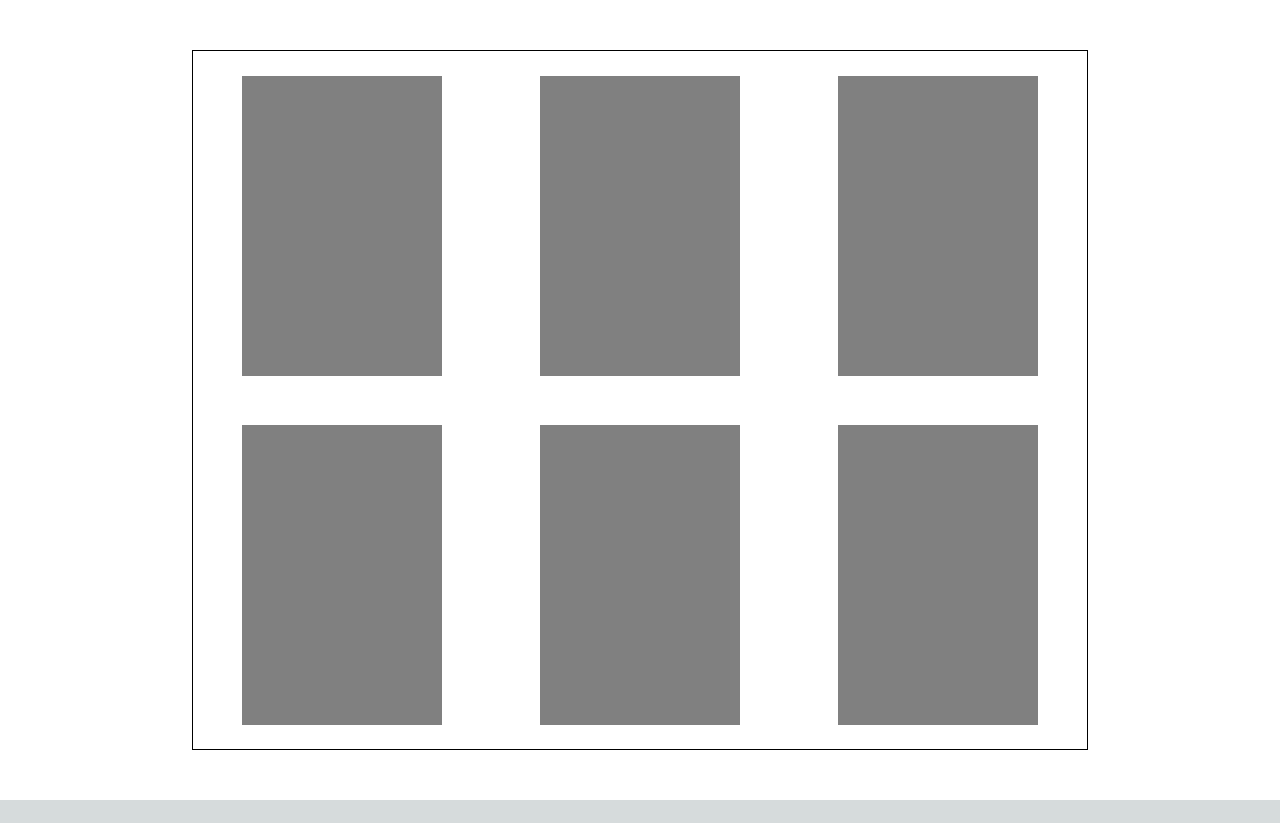
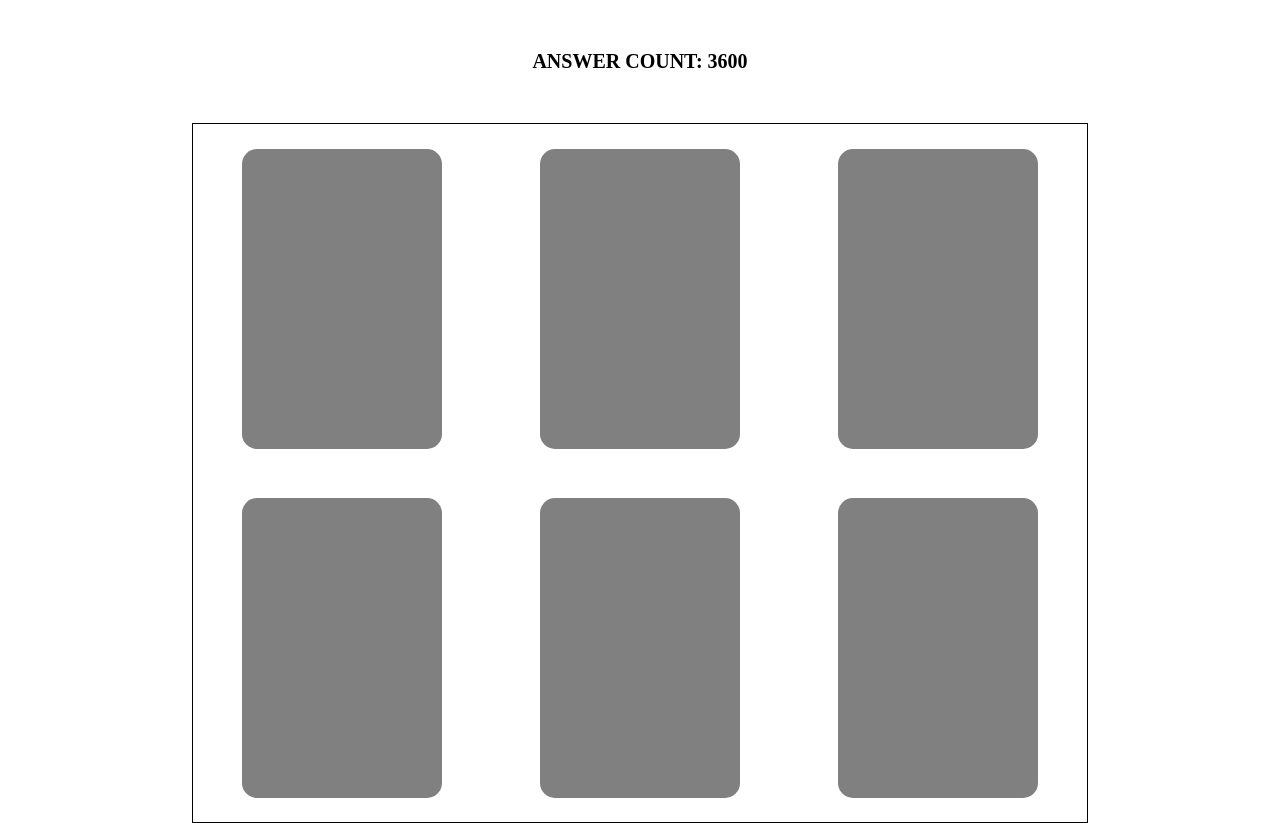
Before and after one commit to kdh3543/card_game, a Next.js app: page /game in a window 1280 px wide. Before the commit the page ends 800 px from the top, so only its background shows below. Built offline with nearby package versions, Linux system fonts and the light colour scheme.

Commit message:
Fix: card 선택 틀렸을 때 해당 부분만 돌아가는거 작업중

```diff
--- a/src/components/Game/Game.tsx
+++ b/src/components/Game/Game.tsx
@@ -1,37 +1,80 @@
-import styles from '@/styles/Game.module.css'
-import { useEffect, useState } from 'react'
+import styles from "@/styles/Game.module.css";
+import { useEffect, useState } from "react";
 
 function Game() {
-  const [cardArray, setCardArray] = useState<any>([])
-  const [flip, setFlip] = useState<any>([])
-  const [count, setCount] = useState(0)
-  const showCard = (index: number) => {
-    let tempArr = flip
-    tempArr[index] = !flip[index]
-    setFlip([...tempArr])
-    setCount(count + 1)
-    if (count >= 2) {
-      setFlip(Array.from({ length: 6 }, () => false))
-
-      setCount(0)
-    }
-    console.log(index)
-    console.log(flip)
-  }
+  const [cardArray, setCardArray] = useState<number[]>([]);
+  const [answerArray, setAnswerArray] = useState<number[]>([]);
+  const [flip, setFlip] = useState<boolean[]>([]);
+  const [cardCount, setCardCount] = useState(0);
+  const [answer, setAnswer] = useState<number[]>([]);
+  const [answerCount, setAnswerCount] = useState(0);
+  const [time, setTime] = useState(3600);
 
   useEffect(() => {
-    setFlip(Array.from({ length: 6 }, () => false))
-    setCardArray(Array.from({ length: 6 }, (_, i) => i))
-  }, [])
+    const date = new Date(3600);
+    console.log(date);
+    setTimeout(() => {}, 1);
+  }, [time]);
+
+  const choiceCard = (index: number, value: number) => {
+    setAnswer([...answer, value]);
+
+    let tempArr = flip;
+    tempArr[index] = true;
+    setCardCount(cardCount + 1);
+    setFlip([...tempArr]);
+    console.log(answer);
+  };
+
+  useEffect(() => {
+    if (cardCount === 2) {
+      console.log(answer);
+      // setAnswer([]);
+      if (answer[answer.length - 1] === answer[answer.length - 2]) {
+        setAnswerCount(answerCount + 1);
+      } else {
+        console.log(flip);
+        setTimeout(() => {
+          setFlip(Array.from({ length: 6 }, () => false));
+        }, 100);
+      }
+      setCardCount(0);
+    }
+  }, [cardCount]);
+
+  console.log(flip);
+  useEffect(() => {
+    setFlip(Array.from({ length: 6 }, () => true));
+    setTimeout(() => {
+      setFlip(Array.from({ length: 6 }, () => false));
+    }, 1000);
+    setCardArray(
+      Array.from({ length: 6 }, (_, i) => Math.ceil((i + 1) / 2)).sort(
+        () => Math.random() - 0.5
+      )
+    );
+
+    console.log(cardArray);
+  }, []);
+
   return (
     <>
       <main className={styles.main}>
+        <div className={styles.answerCount}>
+          {"ANSWER COUNT:"} {time}
+        </div>
         <div className={styles.cardContainer}>
           {cardArray.map((value: number, index: number) => (
-            <div className={styles.card} key={value}>
+            <div className={styles.card} key={index}>
               <div
-                className={styles.cardContent}
-                onClick={() => showCard(index)}
+                className={
+                  flip[index] ? styles.cardContent : styles.cardCheckedContent
+                }
+                onClick={
+                  flip[index]
+                    ? (e) => e.preventDefault()
+                    : () => choiceCard(index, value)
+                }
               >
                 <div
                   className={flip[index] ? styles.cardShow : styles.cardHide}
@@ -44,7 +87,7 @@ function Game() {
         </div>
       </main>
     </>
-  )
+  );
 }
 
-export default Game
+export default Game;
--- a/src/styles/Game.module.css
+++ b/src/styles/Game.module.css
@@ -1,8 +1,16 @@
 .main {
   min-height: 100vh;
-  display: flex;
   align-items: center;
   background-color: white;
+}
+
+.answerCount {
+  width: 100%;
+  text-align: center;
+  padding-top: 50px;
+  font-size: 20px;
+  font-weight: bold;
+  font-family: "Manrope";
 }
 
 .cardContainer {
@@ -10,10 +18,11 @@
   width: 70%;
   display: flex;
   margin: auto;
+  margin-top: 50px;
   min-height: 700px;
   justify-content: space-around;
   flex-wrap: wrap;
-  font-size: 20px;
+  font-size: 30px;
 }
 
 .card {
@@ -31,6 +40,20 @@
   align-items: center;
   justify-content: center;
   cursor: pointer;
+  border-radius: 15px;
+  position: relative;
+  cursor: not-allowed;
+}
+.cardCheckedContent {
+  width: 200px;
+  height: 300px;
+  background-color: gray;
+  display: flex;
+  align-items: center;
+  justify-content: center;
+  cursor: pointer;
+  border-radius: 15px;
+  position: relative;
 }
 
 .cardShow {
@@ -40,3 +63,8 @@
 .cardHide {
   visibility: hidden;
 }
+
+.cardForbidden {
+  cursor: not-allowed;
+  visibility: visible;
+}
```
